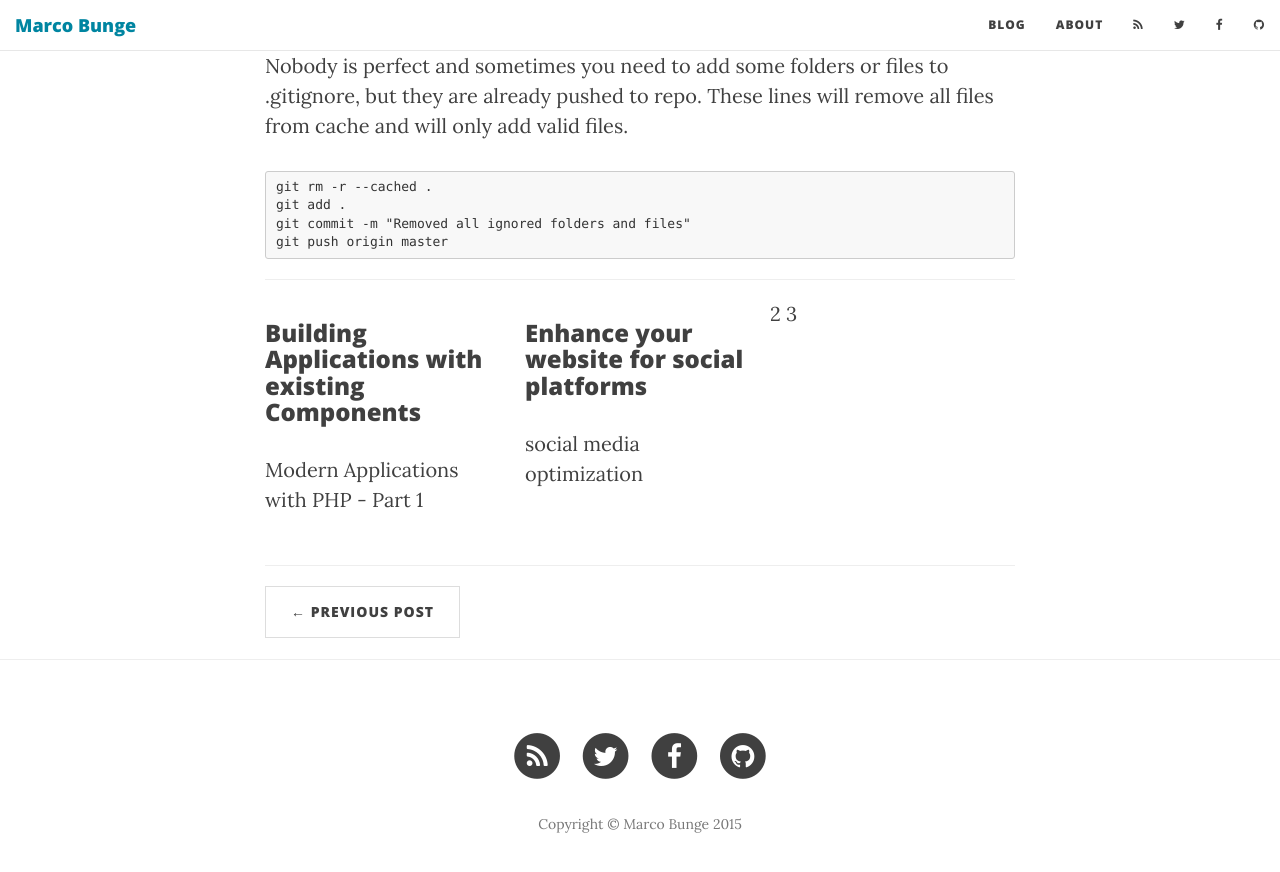
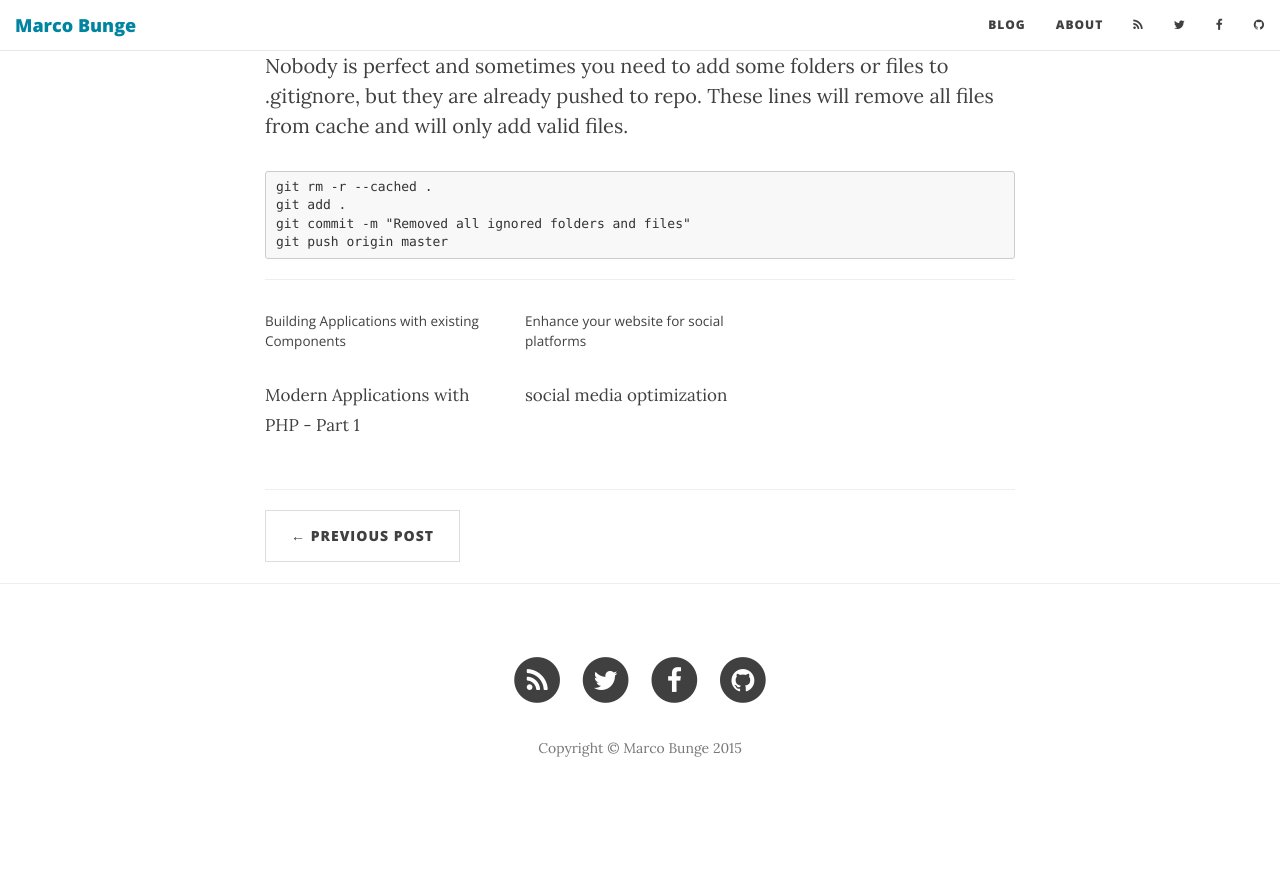
Before and after one commit to mbunge/mbunge.github.io, a Jekyll site: the page built from _posts/2015-10-12-git-remove-ignored-files.markdown, in a window 1280 px wide and 900 px high, scrolled down 565 px. Shown: the top 872 px of the window. Built offline with Jekyll 4.4.1, drawn with Linux system fonts in a browser that asks for light colours; nearby versions of some CDN libraries; comment, search, counter and statistics services are not loaded; after the commit the page ends 1389 px from its top, so only the background shows below that.

Commit message:
update related posts

```diff
--- a/_layouts/post.html
+++ b/_layouts/post.html
@@ -9,11 +9,10 @@ page_type: article
         {% if counter < max_related_posts %}
             {% if page.url != post.url %}
                 <article class="col-xs-12 col-md-4">
-                    <h3><a href="{{post.url | prepend: site.baseurl}}">{{post.title}}</a></h3>
-                    {% if post.subtitle %}<p>{{post.subtitle}}</p>{% endif %}
+                    <h4><small><a href="{{post.url | prepend: site.baseurl}}">{{post.title}}</a></small></h4>
+                    {% if post.subtitle %}<p><small>{{post.subtitle}}</small></p>{% endif %}
                 </article>
                 {% assign counter = counter | plus: 1 %}
-                {{counter}}
             {% endif %}
         {% endif %}
     {% endfor %}
```
